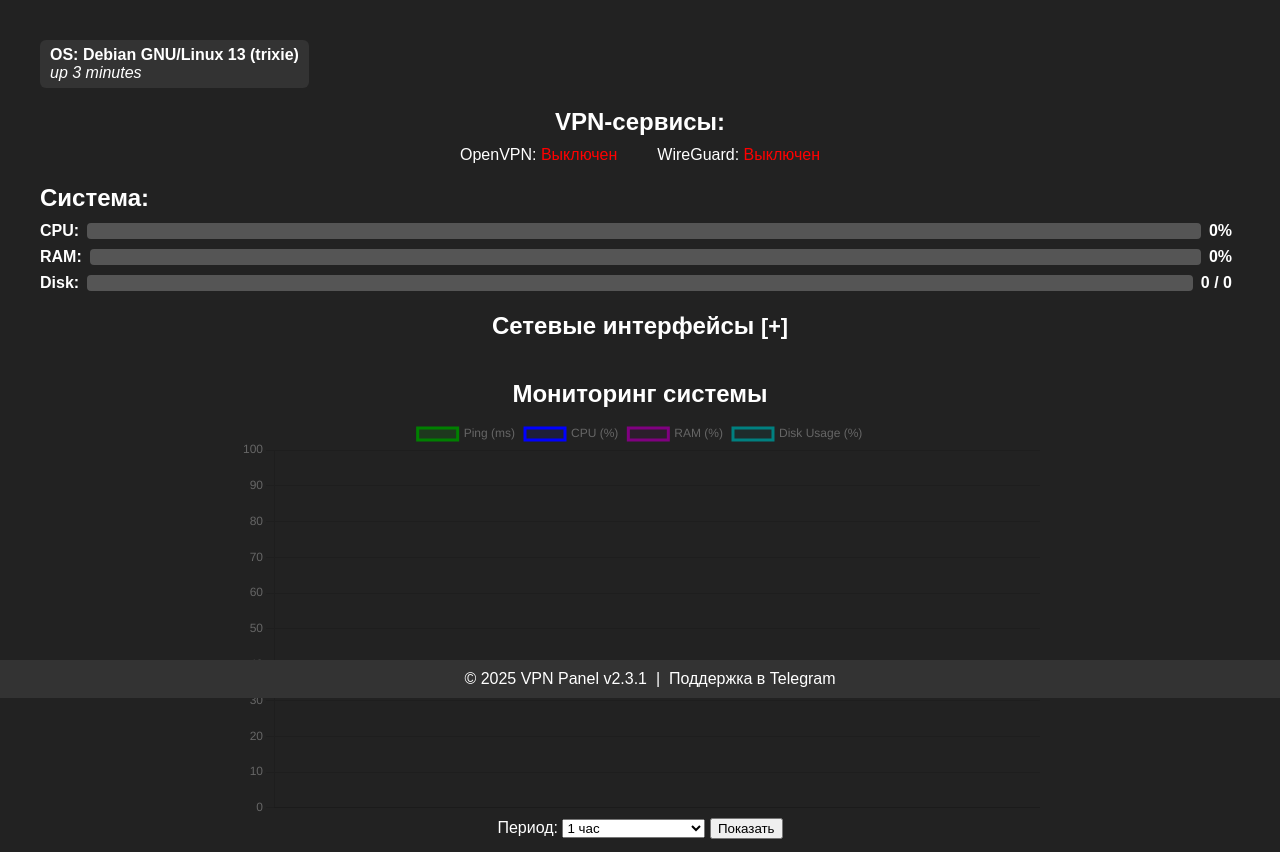
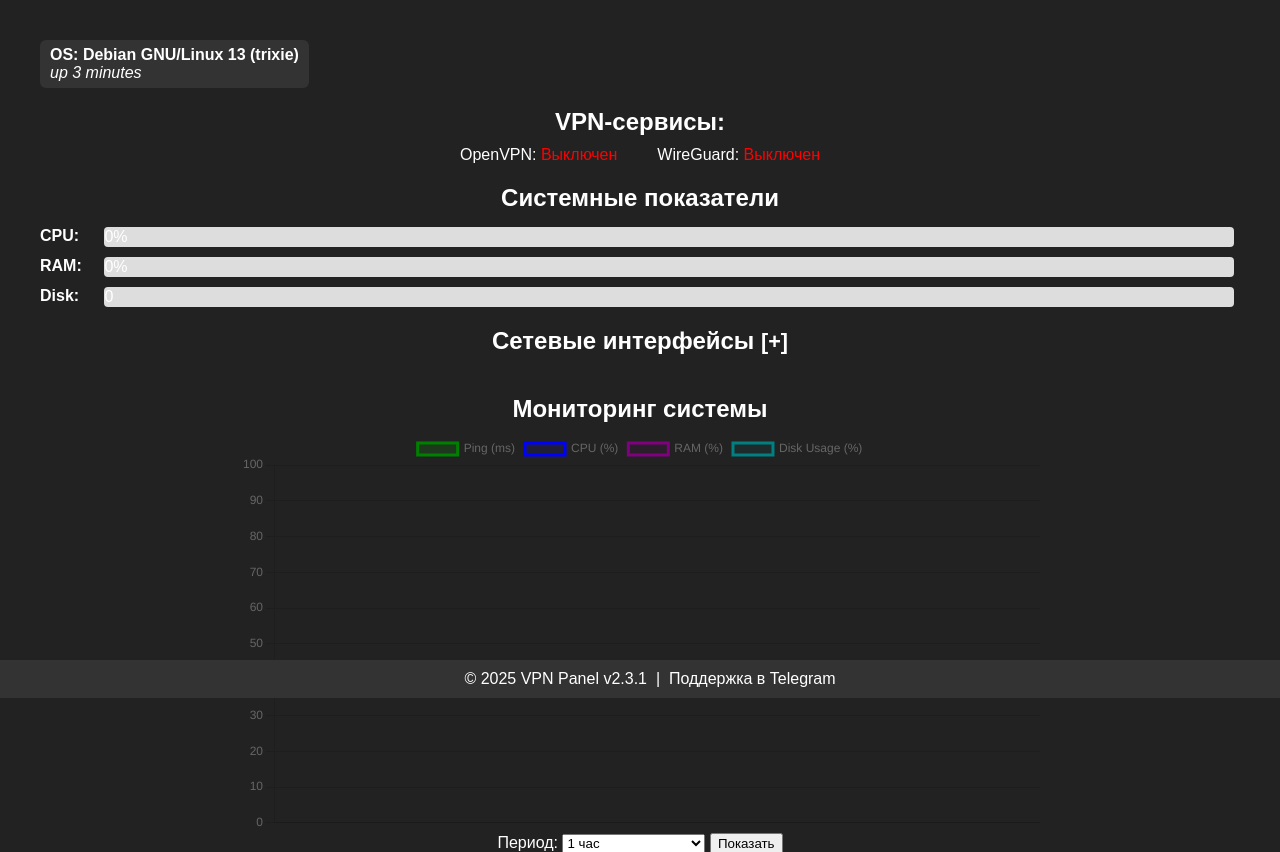
Before and after one commit to Rostarc/web-cabinet, a PHP site: page /to/ in a window 1280 px wide. Shown: the part 102-954 px from the top of the page. Run offline with PHP 8.4, Linux system fonts and the light colour scheme; the visitor is signed in with stand-in values (Sample User, id 1); data that the repository does not hold is empty.

Commit message:
Add files via upload

```diff
--- a/inc/home.php
+++ b/inc/home.php
@@ -65,26 +65,30 @@ function formatStatus($status) {
     </div>
 </div>
 
-<!-- НЕ ВСТАВЛЯЕМ сюда элемент #ping-status, он уже есть в header.php -->
-
-<div id="system-stats">
-    <h2>Система:</h2>
-    <div class="stat-line">
+<!-- Новый блок системных показателей -->
+<div id="system-stats-new" class="system-stats-new">
+    <h2>Системные показатели</h2>
+    <div class="stat-item">
         <span>CPU:</span>
-        <div class="resource-bar"><div class="resource-fill" id="cpu-bar"></div></div>
-        <span id="cpu-val">0%</span>
+        <div class="progress-bar">
+            <div id="cpu-progress" class="progress-fill" style="width:0%;">0%</div>
+        </div>
     </div>
-    <div class="stat-line">
+    <div class="stat-item">
         <span>RAM:</span>
-        <div class="resource-bar"><div class="resource-fill" id="ram-bar"></div></div>
-        <span id="ram-val">0%</span>
+        <div class="progress-bar">
+            <div id="ram-progress" class="progress-fill" style="width:0%;">0%</div>
+        </div>
     </div>
-    <div class="stat-line">
+    <div class="stat-item">
         <span>Disk:</span>
-        <div class="resource-bar"><div class="resource-fill" id="disk-bar"></div></div>
-        <span id="disk-val">0 / 0</span>
+        <div class="progress-bar">
+            <div id="disk-progress" class="progress-fill" style="width:0%;">0 / 0</div>
+        </div>
     </div>
 </div>
+
+</style>
 
 <h2 style="text-align:center; margin-top:20px;">
     Сетевые интерфейсы
```
